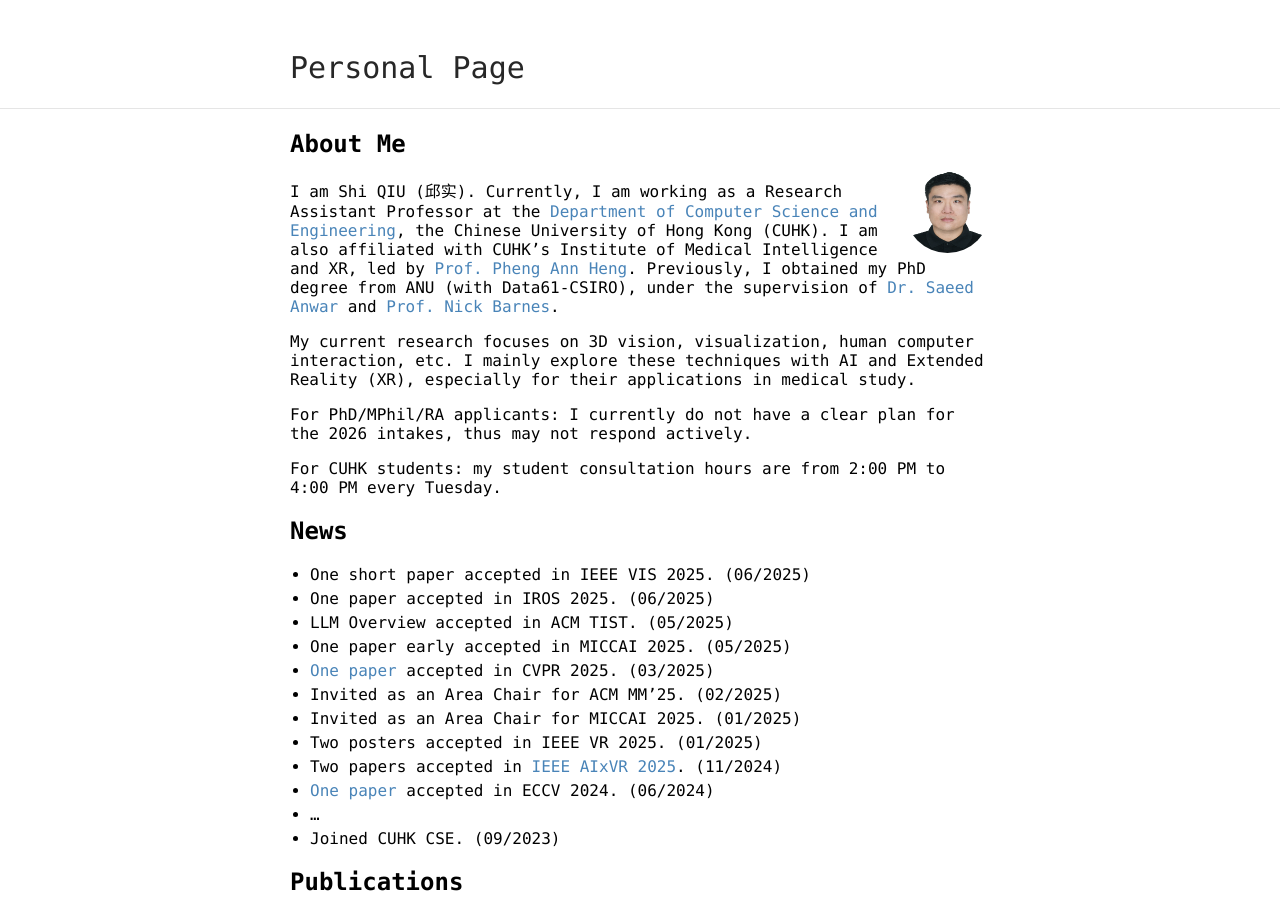
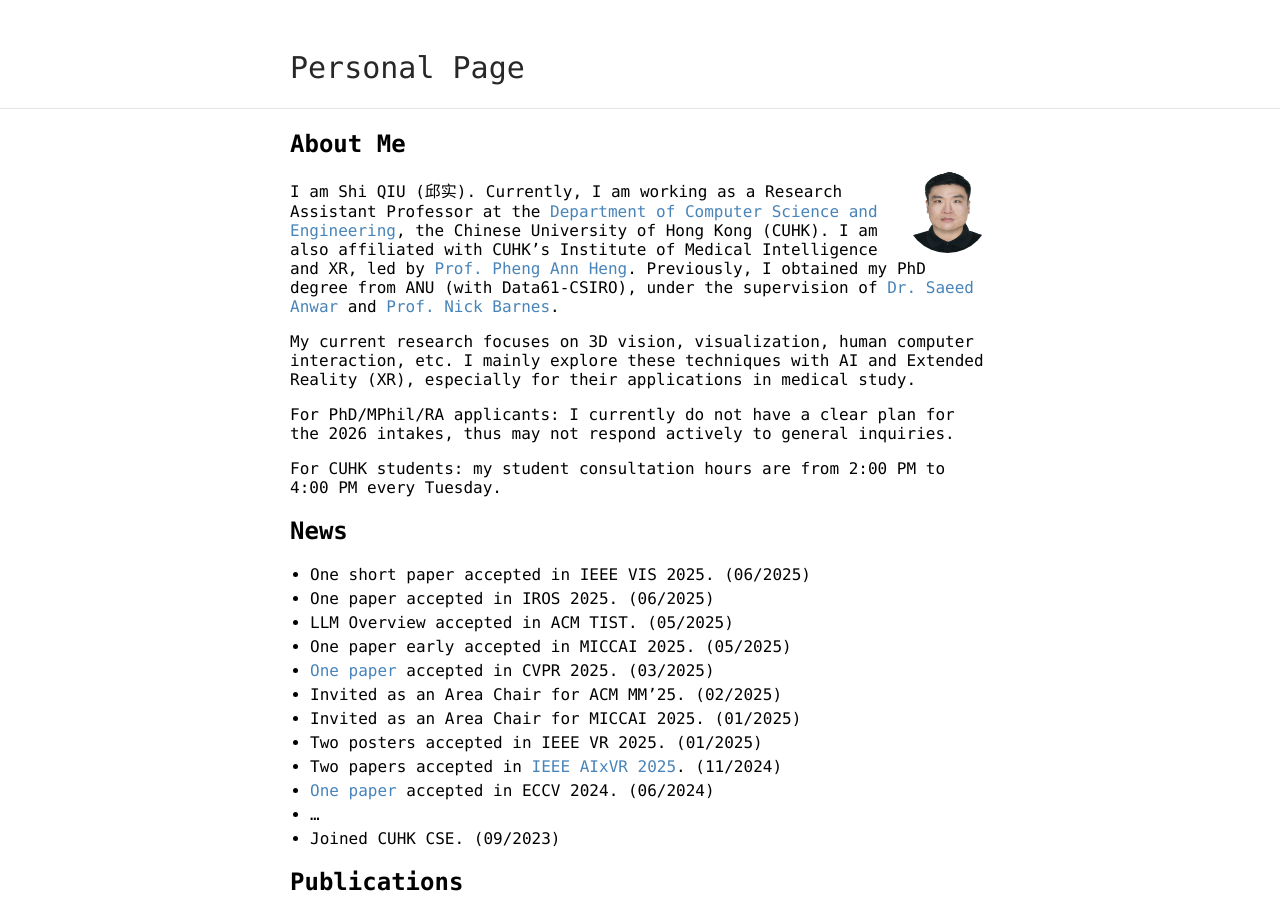
Before and after one commit to ShiQiu0419/ShiQiu0419.github.io, a Jekyll site: the page built from index.md, in a window 1280 px wide and 900 px high. Built offline with Jekyll 4.4.1, drawn with Linux system fonts in a browser that asks for light colours; our own code applies the rules of GitHub Pages for plain Markdown files.

Commit message:
Update index.md

```diff
--- a/index.md
+++ b/index.md
@@ -9,7 +9,7 @@
 
 My current research focuses on 3D vision, visualization, human computer interaction, etc. I mainly explore these techniques with AI and Extended Reality (XR), especially for their applications in medical study.
 
-For PhD/MPhil/RA applicants: I currently do not have a clear plan for the 2026 intakes, thus may not respond actively.
+For PhD/MPhil/RA applicants: I currently do not have a clear plan for the 2026 intakes, thus may not respond actively to general inquiries.
 
 For CUHK students: my student consultation hours are from 2:00 PM to 4:00 PM every Tuesday.
 
```
